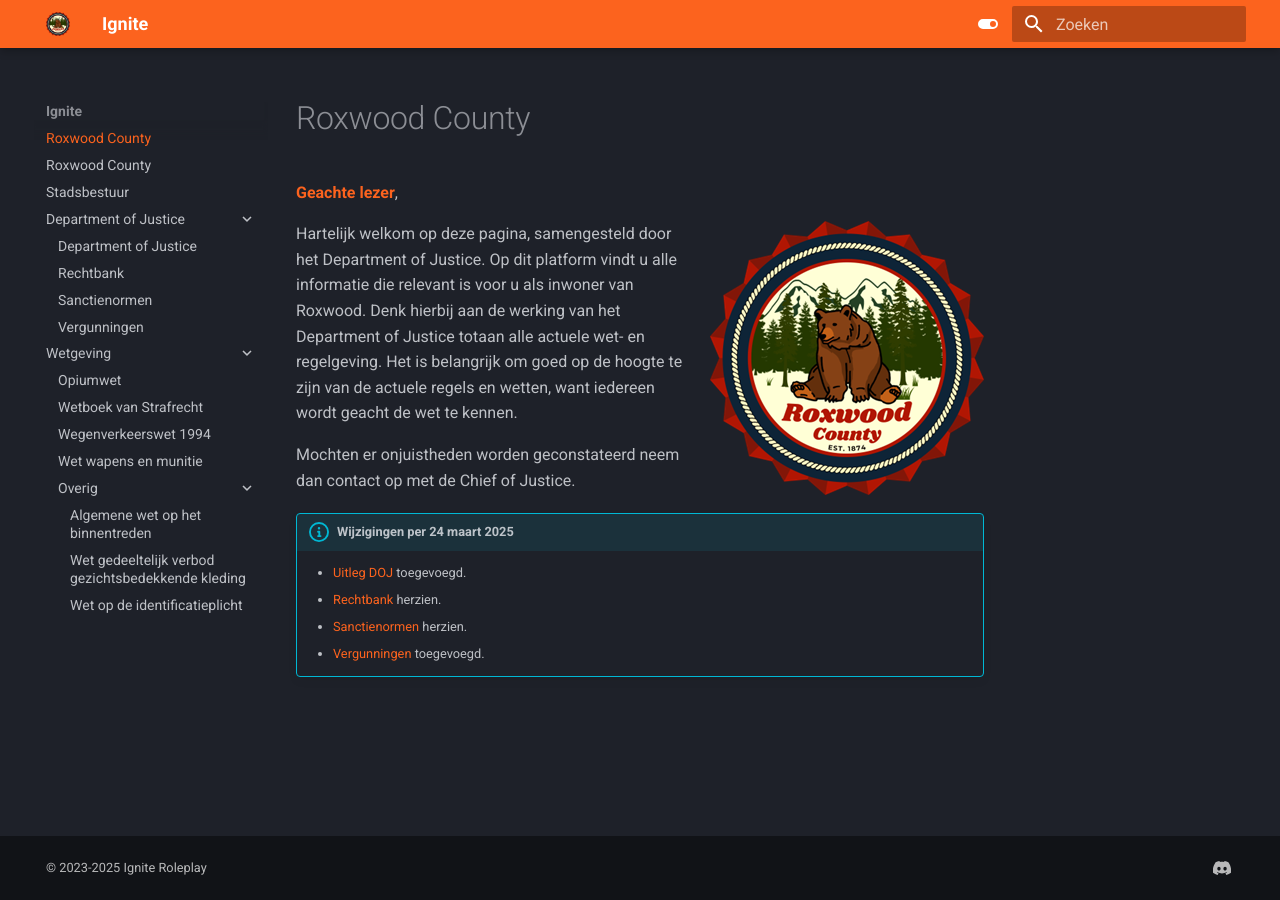
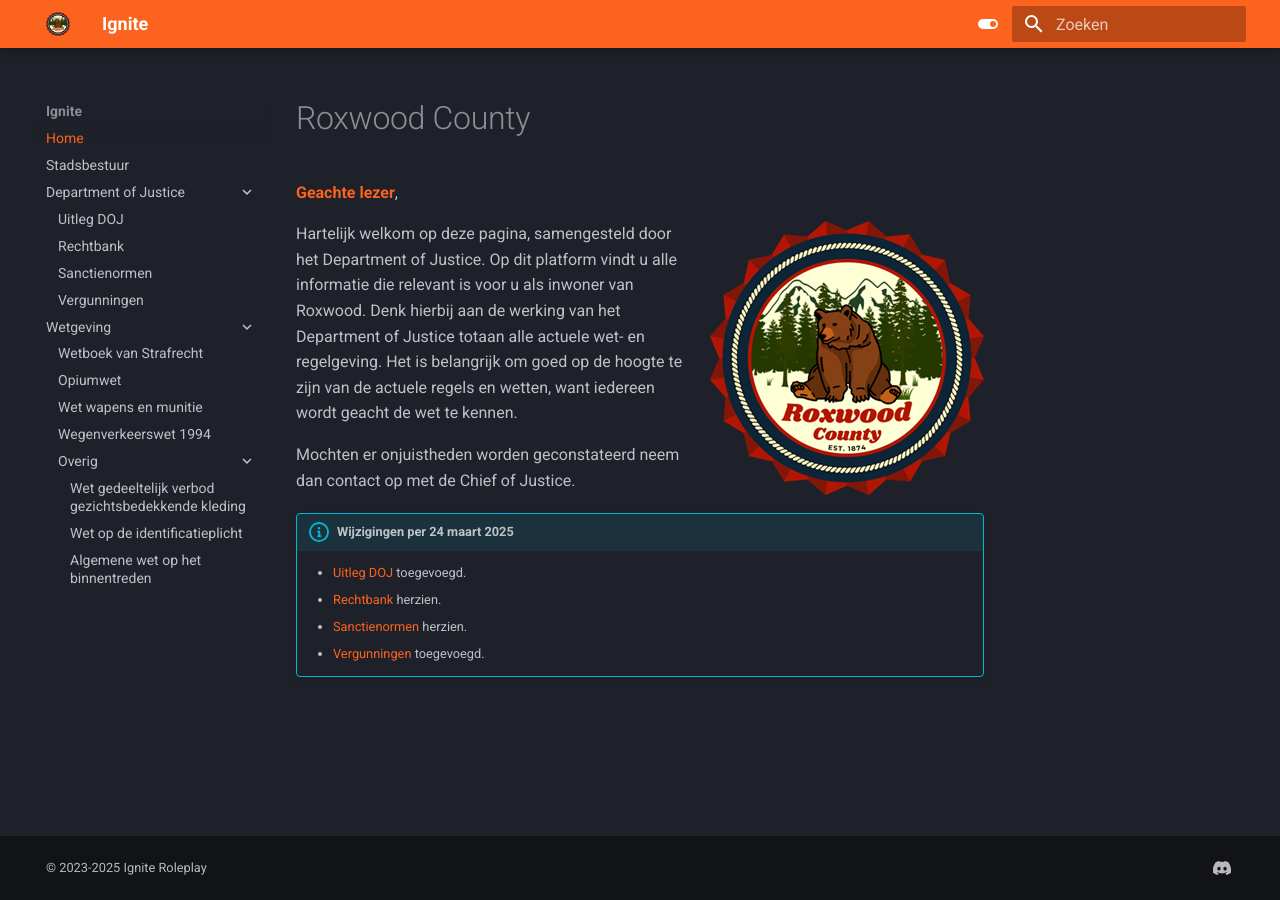
Before and after one commit to NLDenny/wetboek, an MkDocs documentation site: the page built from docs/index.md, in a window 1280 px wide. Built offline with MkDocs 1.6.1 and Material for MkDocs 9.7.7, drawn with Linux system fonts in a browser that asks for light colours; some of the changed lines change nothing that is shown.

Commit message:
Update mkdocs.yml

```diff
--- a/mkdocs.yml
+++ b/mkdocs.yml
@@ -66,25 +66,25 @@ markdown_extensions:
       emoji_index: !!python/name:materialx.emoji.twemoji
       emoji_generator: !!python/name:materialx.emoji.to_svg
 nav:
-#   - Home: index.md
-#   - Stadsbestuur: stadsbestuur.md
-#   - Department of Justice:
-#     - Uitleg DOJ: Department of Justice/doj.md
-#     - Rechtbank: Department of Justice/rechtbank.md
-#     - Sanctienormen: Department of Justice/sanctienormen.md
-#     - Vergunningen: Department of Justice/vergunningen.md
-#   - Wetgeving:
-#     - Wetboek van Strafrecht: Wetgeving/sr.md
-#     # - Wetboek van Strafvordering: sv.md
-#     - Opiumwet: Wetgeving/opw.md
-#     - Wet wapens en munitie: Wetgeving/wwm.md
-#     - Wegenverkeerswet 1994: Wetgeving/wvw.md
-#     - Overig:
-#          - Wet gedeeltelijk verbod gezichtsbedekkende kleding: Wetgeving/Overig/wgvgk.md
-#          - Wet op de identificatieplicht: Wetgeving/Overig/wid.md
-#          - Algemene wet op het binnentreden: Wetgeving/Overig/awbi.md
-#   # - Politiewet 2012: polw2012.md
-#   # - Ambtsinstructie: ambts.md
+  - Home: index.md
+  - Stadsbestuur: stadsbestuur.md
+  - Department of Justice:
+    - Uitleg DOJ: Department of Justice/doj.md
+    - Rechtbank: Department of Justice/rechtbank.md
+    - Sanctienormen: Department of Justice/sanctienormen.md
+    - Vergunningen: Department of Justice/vergunningen.md
+  - Wetgeving:
+    - Wetboek van Strafrecht: Wetgeving/sr.md
+    # - Wetboek van Strafvordering: sv.md
+    - Opiumwet: Wetgeving/opw.md
+    - Wet wapens en munitie: Wetgeving/wwm.md
+    - Wegenverkeerswet 1994: Wetgeving/wvw.md
+    - Overig:
+         - Wet gedeeltelijk verbod gezichtsbedekkende kleding: Wetgeving/Overig/wgvgk.md
+         - Wet op de identificatieplicht: Wetgeving/Overig/wid.md
+         - Algemene wet op het binnentreden: Wetgeving/Overig/awbi.md
+  # - Politiewet 2012: polw2012.md
+  # - Ambtsinstructie: ambts.md
 
 extra_css:
   - stylesheets/extra.css
```
